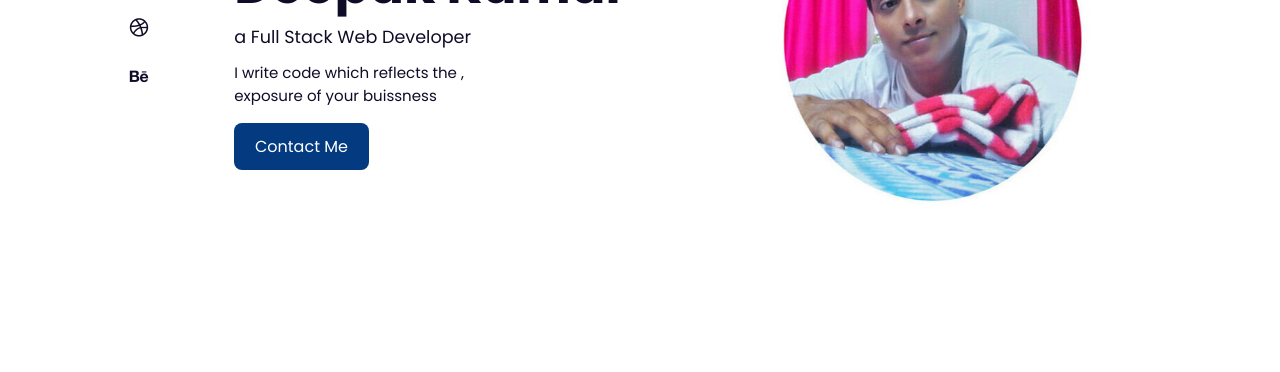
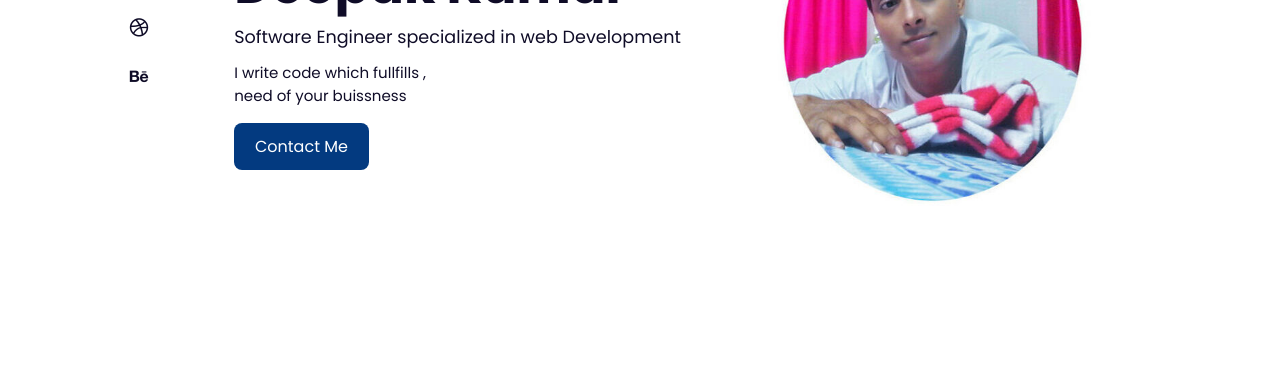
Before and after one commit to melophilecoder/cv, a plain HTML site: page index.html in a window 1280 px wide. Shown: the part 428-800 px from the top of the page. Drawn offline with nearby package versions, Linux system fonts and the light colour scheme.

Commit message:
Updating based in recommendation

```diff
--- a/index.html
+++ b/index.html
@@ -45,8 +45,8 @@
         <div class="home-text">
             <span>Hello, I'm</span>
             <h1>Deepak Kumar</h1>
-            <h2> a Full Stack Web Developer</h2>
-            <p> I write code which reflects the ,<br>exposure of your buissness</p>
+            <h2>Software Engineer specialized in web Development </h2>
+            <p> I write code which fullfills ,<br>need of your buissness</p>
             <a href="#contact" class="btn">Contact Me</a>
         </div>
 
```
